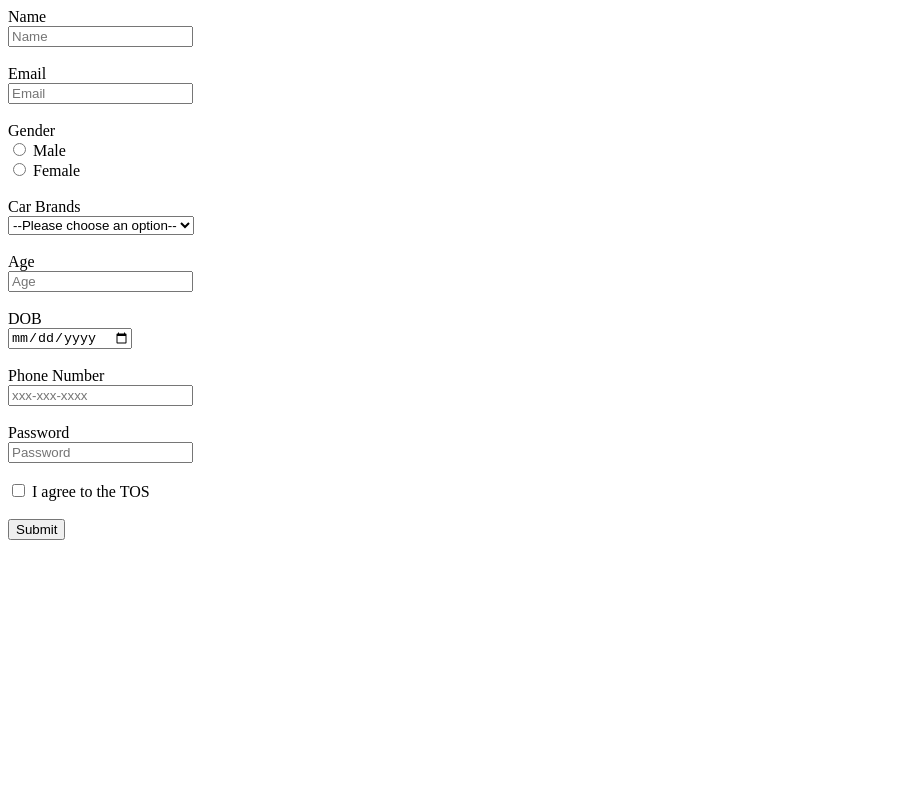
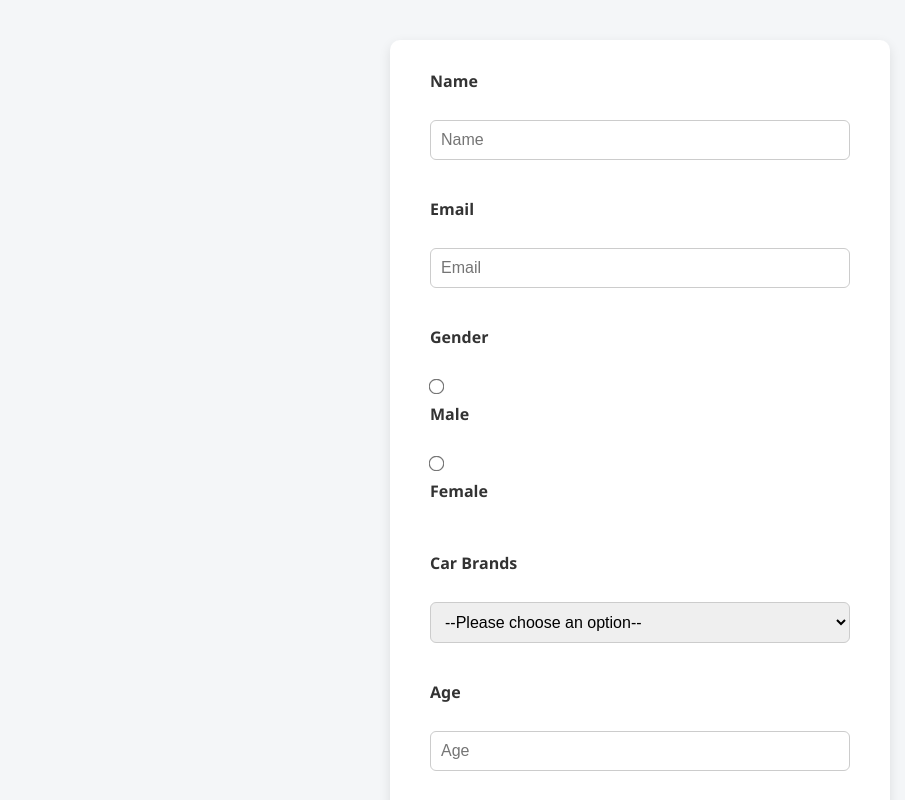
Before and after one commit to acciojob/signup-form-car-PrinceT2310, a website: page main.html in a window 1280 px wide. Shown: the top 800 px of the page, without its empty margins (0-905 px from the left). Drawn offline with Linux system fonts and the light colour scheme.

Commit message:
created a submission

```diff
--- a/styles.css
+++ b/styles.css
@@ -1,2 +1,83 @@
+/* Reset browser defaults */
+* {
+  box-sizing: border-box;
+  margin: 0;
+  padding: 0;
+}
 
-/* Your CSS Code here. */
+/* Body styling */
+body {
+  font-family: 'Segoe UI', Tahoma, Geneva, Verdana, sans-serif;
+  background-color: #f4f6f8;
+  display: flex;
+  justify-content: center;
+  align-items: center;
+  padding: 40px 20px;
+  min-height: 100vh;
+}
+
+/* Form container */
+form {
+  background-color: #ffffff;
+  padding: 30px 40px;
+  border-radius: 10px;
+  box-shadow: 0 4px 12px rgba(0, 0, 0, 0.1);
+  width: 100%;
+  max-width: 500px;
+}
+
+/* Label styling */
+label {
+  display: block;
+  margin-bottom: 6px;
+  font-weight: bold;
+  color: #333;
+}
+
+/* Input, select styling */
+input[type="text"],
+input[type="email"],
+input[type="number"],
+input[type="tel"],
+input[type="password"],
+input[type="date"],
+select {
+  width: 100%;
+  padding: 10px;
+  margin-bottom: 16px;
+  border: 1px solid #ccc;
+  border-radius: 6px;
+  font-size: 16px;
+}
+
+/* Radio buttons and checkbox */
+input[type="radio"],
+input[type="checkbox"] {
+  margin-right: 8px;
+  margin-bottom: 10px;
+  transform: scale(1.2);
+}
+
+/* Submit button */
+button[type="submit"] {
+  width: 100%;
+  padding: 12px;
+  background-color: #4a90e2;
+  color: #fff;
+  font-size: 16px;
+  border: none;
+  border-radius: 6px;
+  cursor: pointer;
+  transition: background 0.3s ease;
+}
+
+button[type="submit"]:hover {
+  background-color: #357ab8;
+}
+
+/* Responsive tweaks */
+@media (max-width: 480px) {
+  form {
+    padding: 20px;
+  }
+}
```
